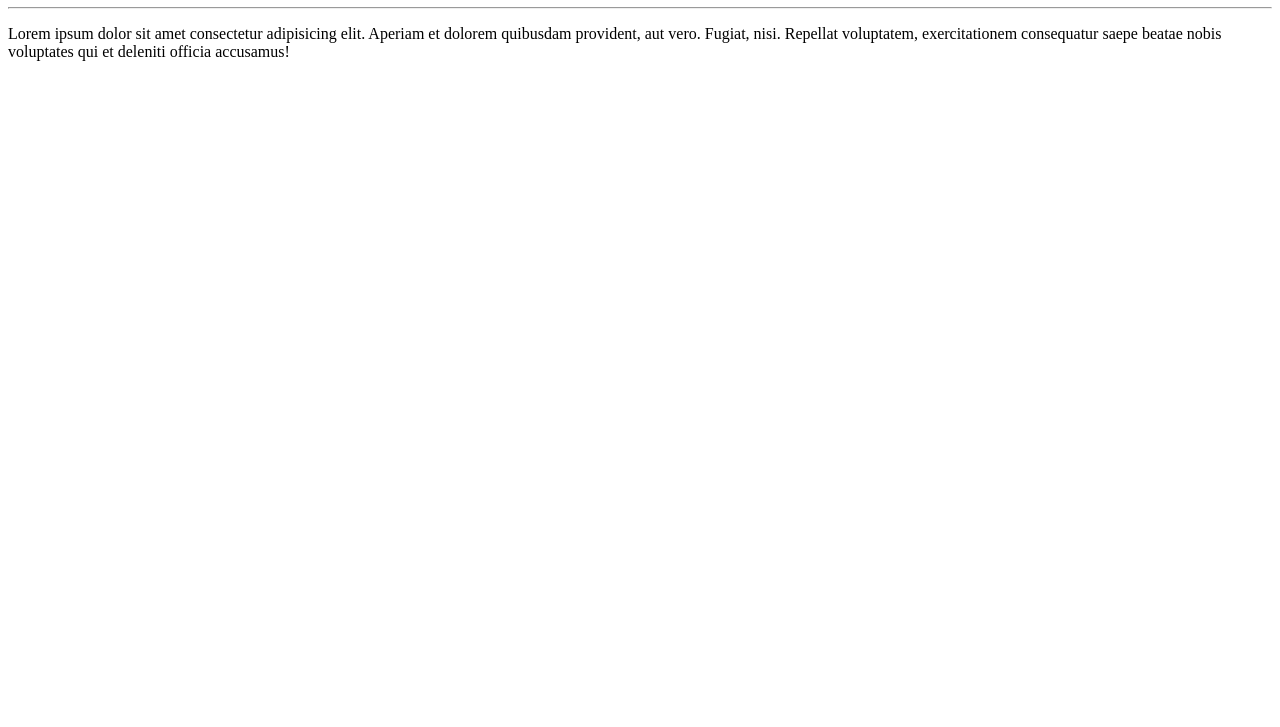
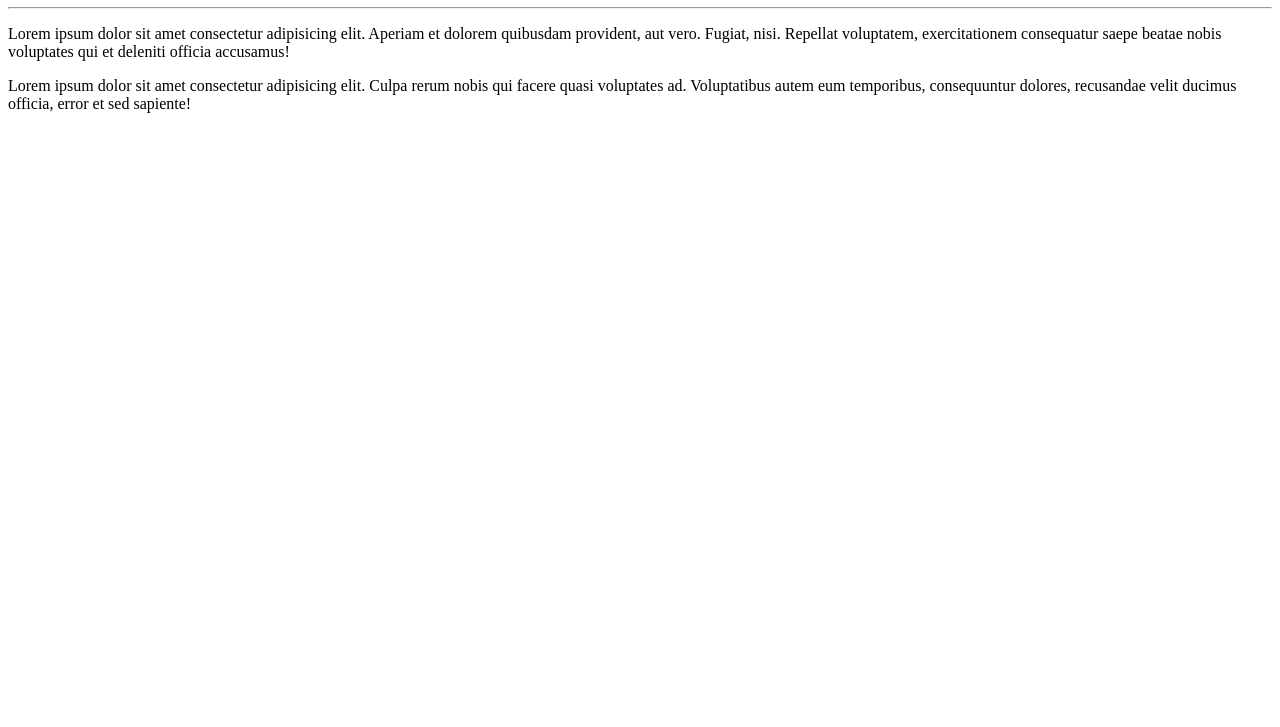
Before and after one commit to Marx-Color/Sonetos-de-Realidade, a plain HTML site: page Site/index.html in a window 1280 px wide. Shown: the part 73-800 px from the top of the page. Drawn offline with Linux system fonts and the light colour scheme.

Commit message:
adicionei um parágrafo

```diff
--- a/Site/index.html
+++ b/Site/index.html
@@ -9,5 +9,6 @@
     <h1>Aprendendo a criar</h1>
     <hr>
     <p>Lorem ipsum dolor sit amet consectetur adipisicing elit. Aperiam et dolorem quibusdam provident, aut vero. Fugiat, nisi. Repellat voluptatem, exercitationem consequatur saepe beatae nobis voluptates qui et deleniti officia accusamus!</p>
+    <p>Lorem ipsum dolor sit amet consectetur adipisicing elit. Culpa rerum nobis qui facere quasi voluptates ad. Voluptatibus autem eum temporibus, consequuntur dolores, recusandae velit ducimus officia, error et sed sapiente!</p>
 </body>
 </html>
```
